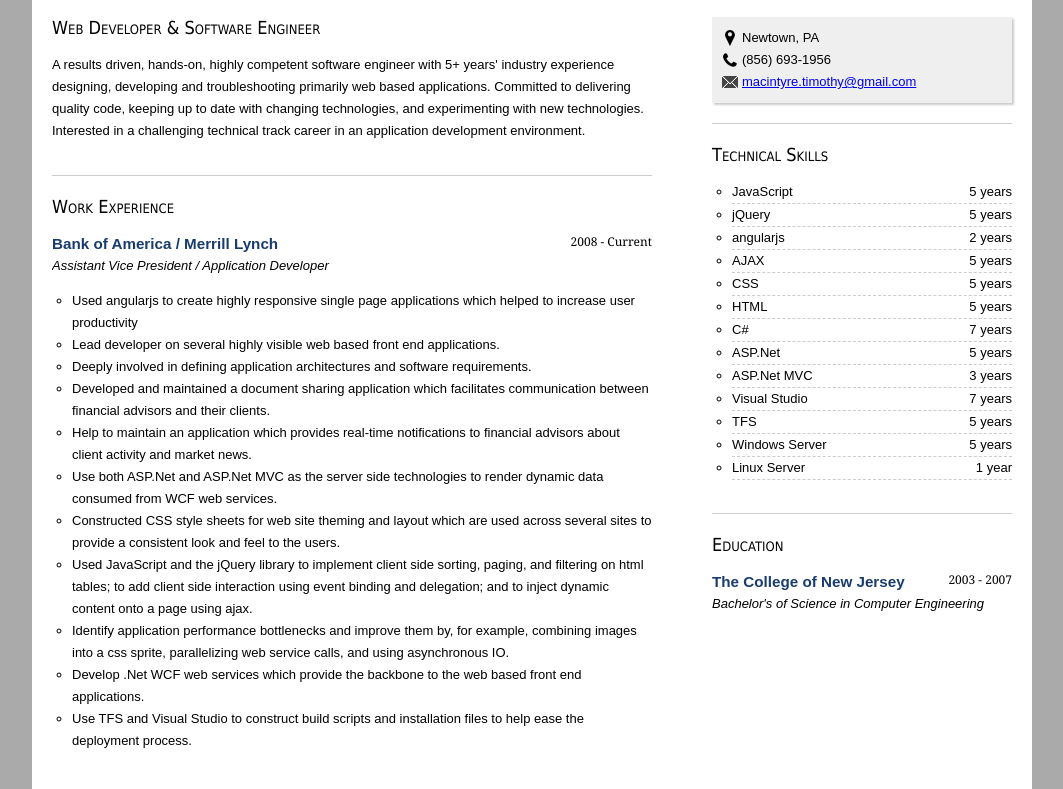
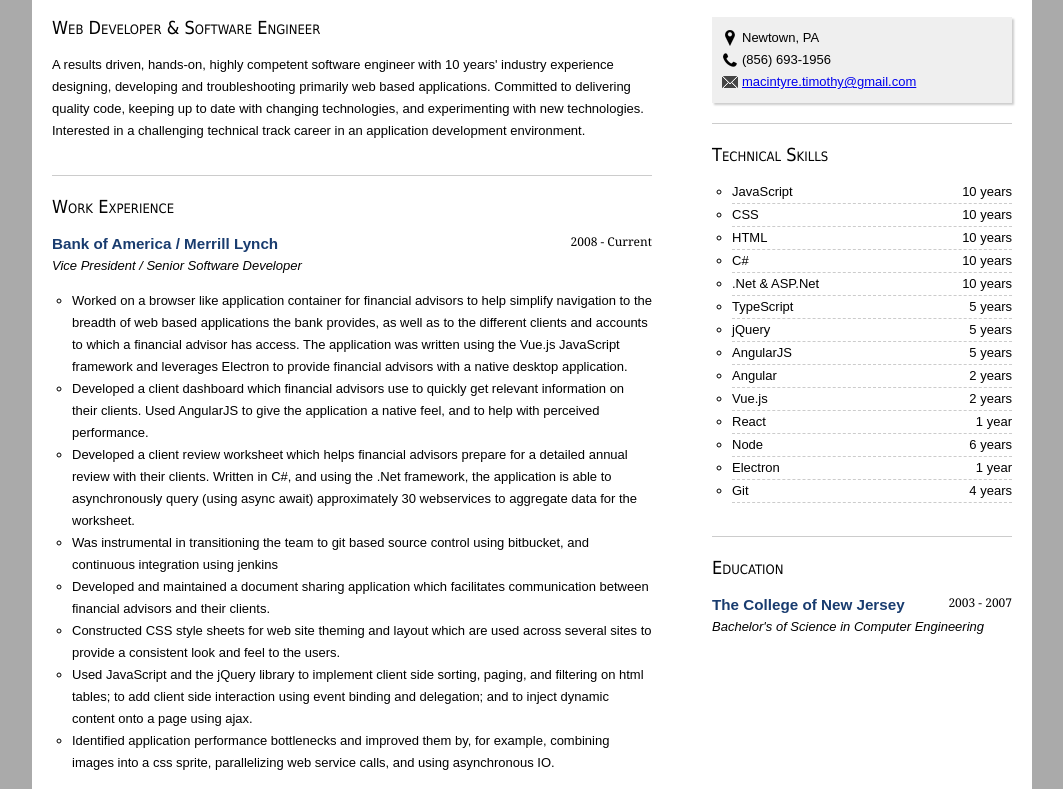
Before and after one commit to Tim91084/resume, a website: page index.html in a window 1280 px wide. Shown: the part 89-878 px from the top of the page, without its empty margins (108-1171 px from the left). Drawn offline with Linux system fonts and the light colour scheme.

Commit message:
update work experience

```diff
--- a/css/styles.css
+++ b/css/styles.css
@@ -72,7 +72,6 @@ section > article {
 }
 
 /*web links*/
-
 #web-info,
 #contact-info {
   list-style-type: none;
@@ -119,7 +118,6 @@ section > article {
 }
 
 /*contact info*/
-
 #contact-info {
   background-color: #efefef;
   box-shadow: 2px 2px 2px 0px #cccccc;
@@ -141,6 +139,10 @@ section > article {
 
 #location {
   background: url(../images/location.png) no-repeat left center;
+}
+
+.pull-right {
+  float: right;
 }
 
 .right-content {
@@ -168,9 +170,11 @@ ul.dotted-border li {
     float: none;
     width: 100%;
   }
+
   .left-content {
     padding-right: 0px;
   }
+
   #web-info li {
     float: left;
   }
--- a/index.html
+++ b/index.html
@@ -37,16 +37,6 @@
             id='github-link'
             href='https://github.com/Tim91084'></a>
         </li>
-        <li>
-          <a title='blog'
-             id='blog-link'
-             href='http://www.tim-mac.com/blog'></a>
-        </li>
-        <li style='margin-right:0;'
-            title='homepage'>
-          <a id='website-link'
-             href='http://www.tim-mac.com'></a>
-        </li>
       </ul>
       <h1>Timothy MacIntyre</h1>
     </header>
@@ -63,19 +53,62 @@
       <section>
         <h2>Technical Skills</h2>
         <ul class='dotted-border'>
-          <li><span style='float:right;'>5 years</span><span>JavaScript</span></li>
-          <li><span style='float:right;'>5 years</span><span>jQuery</span></li>
-          <li><span style='float:right;'>2 years</span><span>angularjs</span></li>
-          <li><span style='float:right;'>5 years</span><span>AJAX</span></li>
-          <li><span style='float:right;'>5 years</span><span>CSS</span></li>
-          <li><span style='float:right;'>5 years</span><span>HTML</span></li>
-          <li><span style='float:right;'>7 years</span><span>C#</span></li>
-          <li><span style='float:right;'>5 years</span><span>ASP.Net</span></li>
-          <li><span style='float:right;'>3 years</span><span>ASP.Net MVC</span></li>
-          <li><span style='float:right;'>7 years</span><span>Visual Studio</span></li>
-          <li><span style='float:right;'>5 years</span><span>TFS</span></li>
-          <li><span style='float:right;'>5 years</span><span>Windows Server</span></li>
-          <li><span style='float:right;'>1 year</span><span>Linux Server</span></li>
+          <li>
+            <span class="pull-right">10 years</span>
+            <span>JavaScript</span>
+          </li>
+          <li>
+            <span class="pull-right">10 years</span>
+            <span>CSS</span>
+          </li>
+          <li>
+            <span class="pull-right">10 years</span>
+            <span>HTML</span>
+          </li>
+          <li>
+            <span class="pull-right">10 years</span>
+            <span>C#</span>
+          </li>
+          <li>
+            <span class="pull-right">10 years</span>
+            <span>.Net & ASP.Net</span>
+          </li>
+          <li>
+            <span class="pull-right">5 years</span>
+            <span>TypeScript</span>
+          </li>
+          <li>
+            <span class="pull-right">5 years</span>
+            <span>jQuery</span>
+          </li>
+          <li>
+            <span class="pull-right">5 years</span>
+            <span>AngularJS</span>
+          </li>
+          <li>
+            <span class="pull-right">2 years</span>
+            <span>Angular</span>
+          </li>
+          <li>
+            <span class="pull-right">2 years</span>
+            <span>Vue.js</span>
+          </li>
+          <li>
+            <span class="pull-right">1 year</span>
+            <span>React</span>
+          </li>
+          <li>
+            <span class="pull-right">6 years</span>
+            <span>Node</span>
+          </li>
+          <li>
+            <span class="pull-right">1 year</span>
+            <span>Electron</span>
+          </li>
+          <li>
+            <span class="pull-right">4 years</span>
+            <span>Git</span>
+          </li>
         </ul>
       </section>
       <section>
@@ -83,7 +116,8 @@
         <section>
           <div class='date'>2003 - 2007</div>
           <h3>The College of New Jersey</h3>
-          <div style='font-style:italic'>Bachelor's of Science in Computer Engineering</div>
+          <div style='font-style:italic'>Bachelor's of Science in Computer
+            Engineering</div>
         </section>
       </section>
     </section>
@@ -92,8 +126,14 @@
       class='left-content'>
       <section>
         <h2>Web Developer & Software Engineer</h2>
-        <p>A results driven, hands-on, highly competent software engineer with 5+ years' industry experience designing, developing and troubleshooting primarily web based applications. Committed to delivering quality code, keeping up to date with changing
-          technologies, and experimenting with new technologies. Interested in a challenging technical track career in an application development environment.</p>
+        <p>A results driven, hands-on, highly competent software engineer with
+          10 years' industry experience designing, developing and
+          troubleshooting primarily web based applications. Committed to
+          delivering quality code, keeping up to date with changing
+          technologies, and experimenting with new technologies. Interested in
+          a challenging technical track career in an application development
+          environment.
+        </p>
       </section>
       <section>
         <h2>Work Experience</h2>
@@ -101,21 +141,43 @@
           <section class='article-header'>
             <div class='date'>2008 - Current</div>
             <h3>Bank of America / Merrill Lynch</h3>
-            <div style='font-style:italic;'>Assistant Vice President / Application Developer</div>
+            <div style='font-style:italic;'>Vice President /
+              Senior Software Developer</div>
           </section>
           <ul>
-            <li>Used angularjs to create highly responsive single page applications which helped to increase user productivity</li>
-            <li>Lead developer on several highly visible web based front end applications.</li>
-            <li>Deeply involved in defining application architectures and software requirements.</li>
-            <li>Developed and maintained a document sharing application which facilitates communication between financial advisors and their clients.</li>
-            <li>Help to maintain an application which provides real-time notifications to financial advisors about client activity and market news.</li>
-            <li>Use both ASP.Net and ASP.Net MVC as the server side technologies to render dynamic data consumed from WCF web services.</li>
-            <li>Constructed CSS style sheets for web site theming and layout which are used across several sites to provide a consistent look and feel to the users.</li>
-            <li>Used JavaScript and the jQuery library to implement client side sorting, paging, and filtering on html tables; to add client side interaction using event binding and delegation; and to inject dynamic content onto a page using ajax.
+            <li>Worked on a browser like application container for financial
+              advisors to help simplify navigation to the breadth of
+              web based applications the bank provides, as well as to the
+              different clients and accounts to which a financial advisor has
+              access. The application was written using the Vue.js
+              JavaScript framework and leverages Electron to provide financial
+              advisors with a native desktop application.</li>
+            <li>Developed a client dashboard which financial advisors use to
+              quickly get relevant information on their clients. Used AngularJS
+              to give the application a native feel, and to help with
+              perceived performance.</li>
+            <li>Developed a client review worksheet which helps financial
+              advisors prepare for a detailed annual review with their clients.
+              Written in C#, and using the .Net framework, the application is
+              able to asynchronously query (using async await) approximately 30
+              webservices to aggregate data for the worksheet.
             </li>
-            <li>Identify application performance bottlenecks and improve them by, for example, combining images into a css sprite, parallelizing web service calls, and using asynchronous IO.</li>
-            <li>Develop .Net WCF web services which provide the backbone to the web based front end applications.</li>
-            <li>Use TFS and Visual Studio to construct build scripts and installation files to help ease the deployment process.</li>
+            <li>Was instrumental in transitioning the team to git based source
+              control using bitbucket, and continuous integration using jenkins</li>
+            <li>Developed and maintained a document sharing application which
+              facilitates communication between financial advisors and their
+              clients.</li>
+            <li>Constructed CSS style sheets for web site theming and layout
+              which are used across several sites to provide a consistent look
+              and feel to the users.</li>
+            <li>Used JavaScript and the jQuery library to implement client side
+              sorting, paging, and filtering on html tables; to add client side
+              interaction using event binding and delegation; and to inject
+              dynamic content onto a page using ajax.
+            </li>
+            <li>Identified application performance bottlenecks and improved
+              them by, for example, combining images into a css sprite,
+              parallelizing web service calls, and using asynchronous IO.</li>
           </ul>
         </article>
       </section>
@@ -127,23 +189,29 @@
             <h3>A-wit Technologies</h3>
           </section>
           <ul>
-            <li>Worked as an intern adding functionality to the C-stamp software framework and developing support for several C-stamp peripherals. (The C-stamp is a microcontroller)</li>
-            <li>Added a string parser to the C-stamp framework and updated serial data transmission functionality.</li>
-            <li>Developed software to interface the C-stamp with an external EEPROM.</li>
-            <li>Wrote software to drive a unipolar stepper motor using the C-stamp.</li>
+            <li>Worked as an intern adding functionality to the C-stamp
+              software framework and developing support for several C-stamp
+              peripherals. (The C-stamp is a microcontroller)</li>
+            <li>Added a string parser to the C-stamp framework and updated
+              serial data transmission functionality.</li>
+            <li>Developed software to interface the C-stamp with an external
+              EEPROM.</li>
+            <li>Wrote software to drive a unipolar stepper motor using the
+              C-stamp.</li>
           </ul>
         </article>
-
         <article>
           <section class='article-header'>
             <div class='date'>Summer 2006</div>
             <h3>FAA</h3>
           </section>
           <ul>
-            <li>Worked as an intern on the Local Area Augmentation Systems (LAAS) team.</li>
+            <li>Worked as an intern on the Local Area Augmentation Systems
+              (LAAS) team.</li>
             <li>Performed data reduction on raw GPS signals.</li>
             <li>Constructed a GPS Anomalous Event Monitor (GAEM) server rack.</li>
-            <li>Developed a PXE boot server to perform network operating system installs/images.</li>
+            <li>Developed a PXE boot server to perform network operating system
+              installs/images.</li>
           </ul>
         </article>
       </section>
```
Also changed, not shown: 1 other file. Lines whose indentation alone changed are shown as unchanged.
